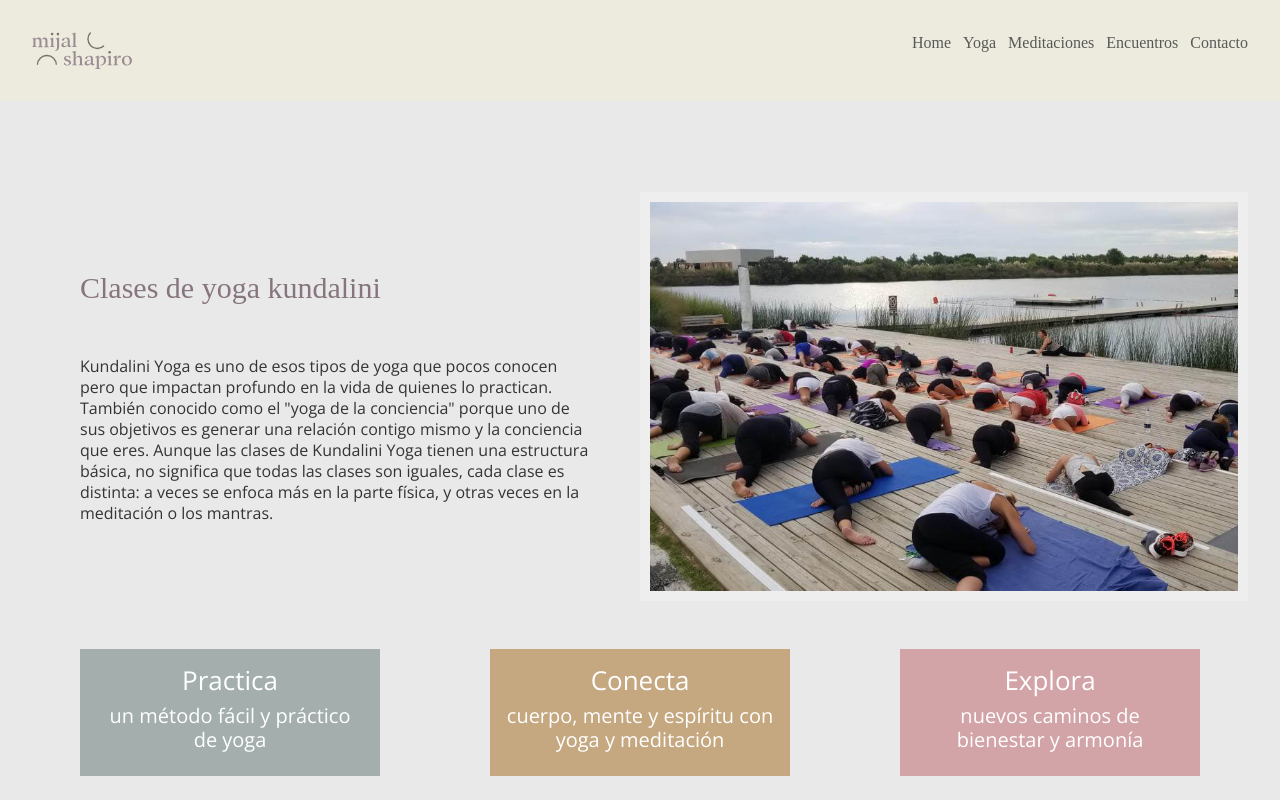
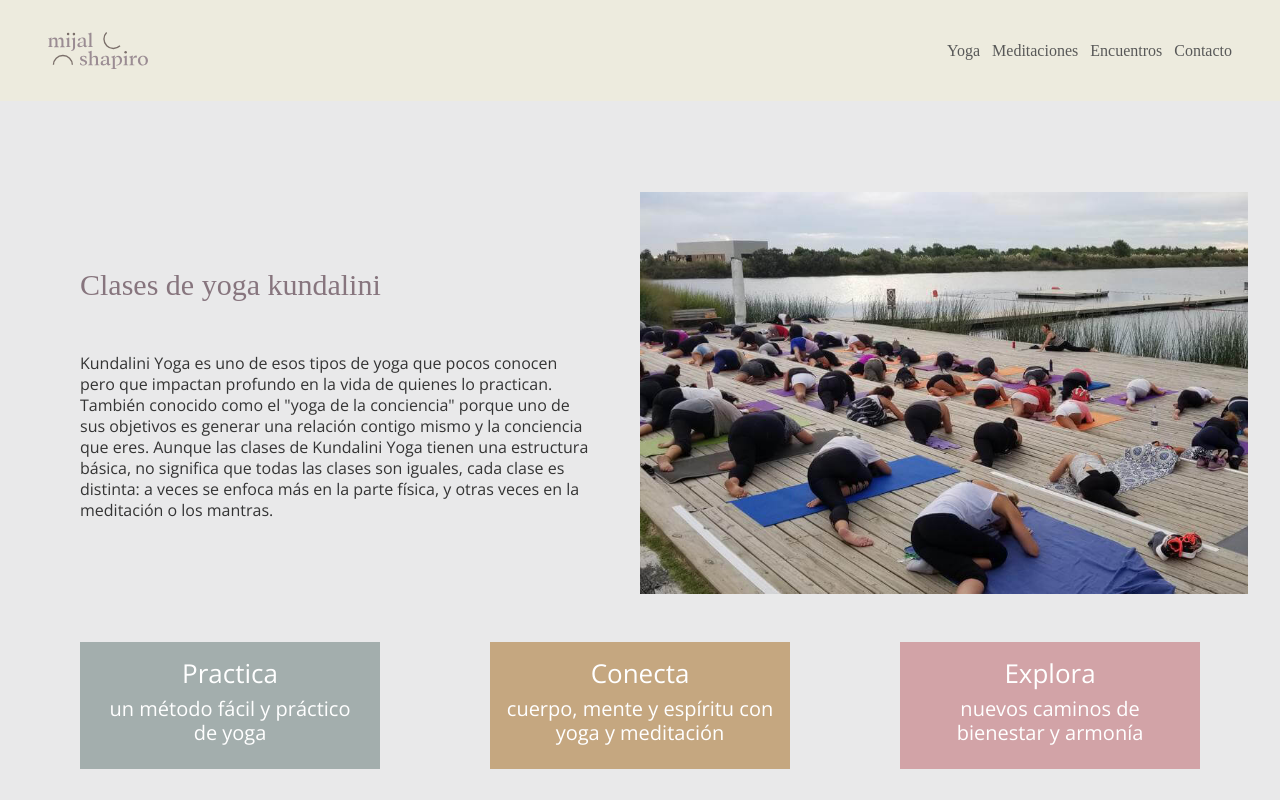
Before and after one commit to BrenTaborda/proyecto_coderhouse, a website: page paginas/clasesdeyoga.html in a window 1280 px wide. Shown: the top 800 px of the page. Drawn offline with nearby package versions, Linux system fonts and the light colour scheme; some icons are missing; a web font is replaced by a local one.

Commit message:
ajustes finales para entrega

```diff
--- a/paginas/clasesdeyoga.html
+++ b/paginas/clasesdeyoga.html
@@ -33,7 +33,7 @@
 
         <nav class="nav" id="abierto">
             <ul class="nav__listado">
-                <li class="nav__item">
+                <li class="nav__item nav__item--oculto">
                     <a href="../index.html">Home</a>
                 </li>
                 <li class="nav__item">
--- a/scss/parciales/_bootstrap.scss
+++ b/scss/parciales/_bootstrap.scss
@@ -59,11 +59,6 @@
 
 
 .card-text {
-    // color: $colorOscuro;
-    // line-height: 18px;
-    // font-size: 14px;
-    // font-family: $tipografia-textos;
-    // text-align: center;
     @include textoCardsEncuentros;
 }
 
--- a/scss/parciales/_formularioybotones.scss
+++ b/scss/parciales/_formularioybotones.scss
@@ -53,9 +53,6 @@
     border-color: none;
 }
 
-// .backToHome__enlace {
-
-// }
 .backToHome__boton {
     font-size: 12px;
     font-family: $tipografia-textos;
--- a/scss/parciales/_header.scss
+++ b/scss/parciales/_header.scss
@@ -16,7 +16,7 @@
     flex-direction: row;
     justify-content: space-between;
     align-items: center;
-    padding: 2rem;
+    padding: 2rem 3rem;
 
     &__icono {
         font-size: 32px;
@@ -34,10 +34,13 @@
         display: flex;
         flex-direction: row;
         align-items: center;
+        padding: 0;
+        margin: 0;
     }
 
     &__item{
         margin-left: 0.75rem;
+        padding: 0;
     }
 
     &__item--oculto{
@@ -45,9 +48,3 @@
         }
 
 }
-
-/* .listaNav li { */
-    /* todos los li adentro de listaNav */
-    /* margin-left: 0.5rem; */
-    /*  */
-/* } */
--- a/scss/parciales/_mediasquery.scss
+++ b/scss/parciales/_mediasquery.scss
@@ -1,4 +1,4 @@
-/* probando1024 */
+/* 1024px */
 @media screen and (max-width:1224px) {
 
     .seccionRedesSociales__fotos--oculto1 {
@@ -44,7 +44,6 @@
 
 @media screen and (max-width:768px){
     .seccionPacks {
-        // background-color: red;
         display: flex;
         flex-direction: row;
         justify-content: space-between;
@@ -99,7 +98,6 @@
 
     }
     .formulario {
-
         margin: 0 3rem 3rem;}
 
 
@@ -121,6 +119,10 @@
     }
     .seccionParrafo__encuentros {
         margin-top: 1.5rem;
+    }
+
+    .seccionPacks {
+        padding-top: 3rem;
     }
 
 }
@@ -209,10 +211,6 @@
             text-align: center;
         }
 
-        // &__musica {
-        //     display: none;
-        //     margin-left: 1rem;
-        // }
     }
 
 
@@ -370,7 +368,6 @@
     }
 
     .seccionPacks {
-        // background-color: red;
         display: flex;
         flex-direction: column;
         justify-content: space-between;
--- a/scss/parciales/_seccionEncuentrosGrilla.scss
+++ b/scss/parciales/_seccionEncuentrosGrilla.scss
@@ -1,4 +1,3 @@
-/* PROBANDO GRILLA ENCUENTROS */
 .gridEncuentros {
     margin: 5rem;
     height: 700px;
--- a/scss/parciales/_seccionTestimonios.scss
+++ b/scss/parciales/_seccionTestimonios.scss
@@ -2,7 +2,6 @@
     width: $ancho;
     padding: 2rem 4rem;
     margin: 0;
-    // background-color: red;
 
     & span{
         color: $colorDestacado;
@@ -29,7 +28,6 @@
         margin-top: 2rem;
         border-radius: 12px;
         opacity:95%;
-        // width: $ancho*0.7;
         box-shadow: 4px 4px 15px 0px rgba(0,0,0,0.2);
         border-radius: 25px 22px 0px 25px;
         gap: 3rem;
--- a/scss/parciales/_seccionprincipal.scss
+++ b/scss/parciales/_seccionprincipal.scss
@@ -16,8 +16,6 @@
     }
 
     &__imagen {
-    border: 10px solid;
-    border-color: rgb(238, 238, 238);
     width: 100%;
     }
 
@@ -37,9 +35,6 @@
         margin: 3rem;
     }
 
-    // &__musica {
-    //     margin-left: 3rem;
-    // }
 
     &__parrafo--bold{
         color: #796f6f;
@@ -112,7 +107,6 @@
 }
 
 .seccionPacks {
-    // background-color: red;
     display: flex;
     flex-direction: row;
     justify-content: space-between;
```
Also changed, not shown: index.html (+1 -2 lines), paginas/contacto.html (+2 -5 lines), paginas/encuentros.html (+1 -1 lines), paginas/meditaciones.html (+1 -2 lines), css/main.css, 1 other file.
